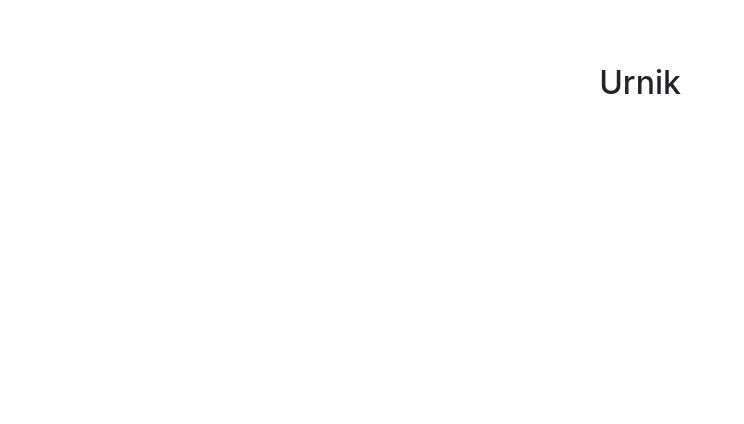
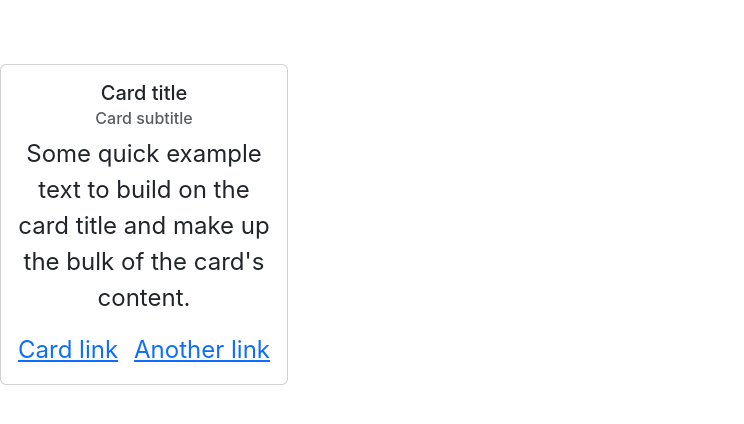
Before and after one commit to ernestsmotlak/SmallRandomProjects, a React (Create React App) app: page /TimetableClean in a window 1280 px wide. Shown: the top 424 px of the page, without its empty margins (0-744 px from the left). Built offline with nearby package versions, Linux system fonts and the light colour scheme; the HTML template or start-up script is replaced by a standard one.

Commit message:
Added a card into Urni.js
Signed-off-by: ernestsmotlak <ernestsmotlak@gmail.com>

```diff
--- a/src/Projects/Urnik.js
+++ b/src/Projects/Urnik.js
@@ -1,11 +1,19 @@
-import React from 'react'
+import React from 'react';
 
 const Urnik = () => {
     return (
         <div className='urnik'>
-            <h2>Urnik</h2>
+            <div className="card" style={{ width: '18rem' }}>
+                <div className="card-body">
+                    <h5 className="card-title">Card title</h5>
+                    <h6 className="card-subtitle mb-2 text-body-secondary">Card subtitle</h6>
+                    <p className="card-text">Some quick example text to build on the card title and make up the bulk of the card's content.</p>
+                    <a href="#" className="card-link">Card link</a>
+                    <a href="#" className="card-link">Another link</a>
+                </div>
+            </div>
         </div>
-    )
-}
+    );
+};
 
-export default Urnik
+export default Urnik;
```
